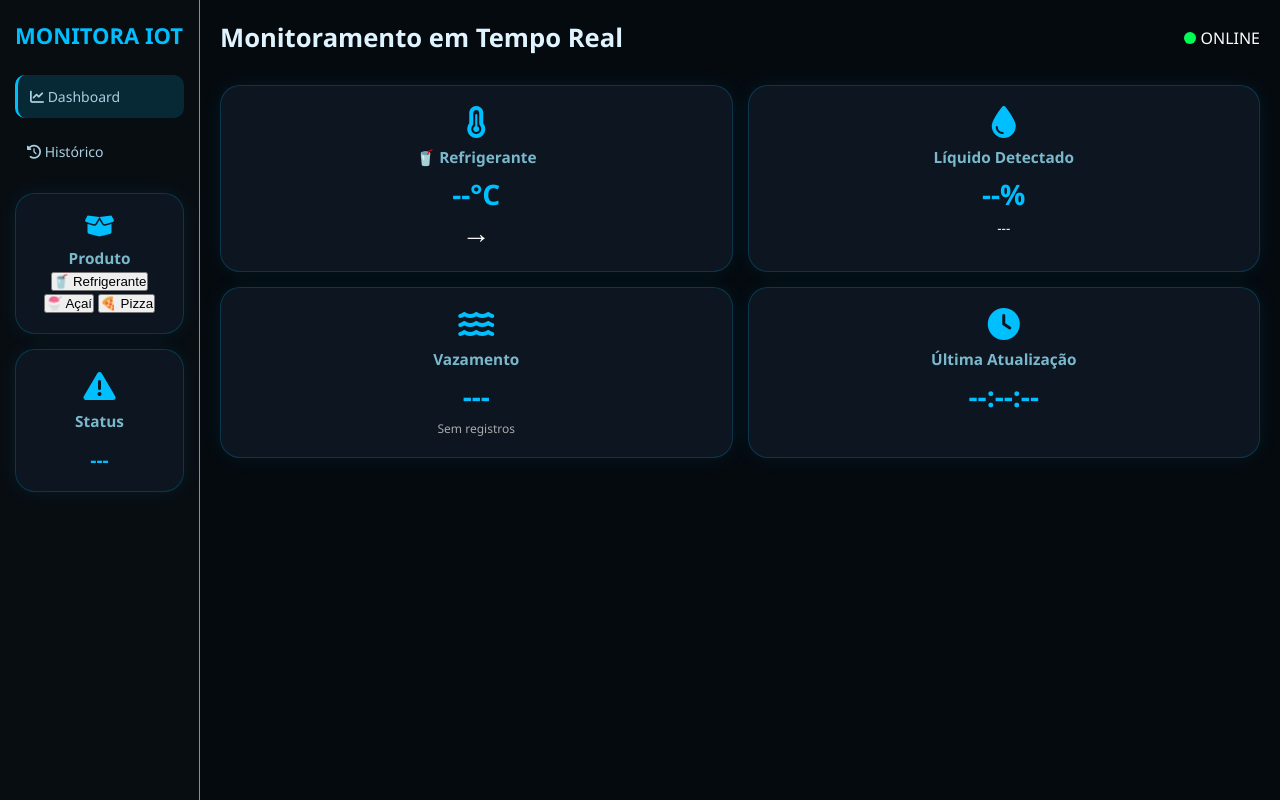
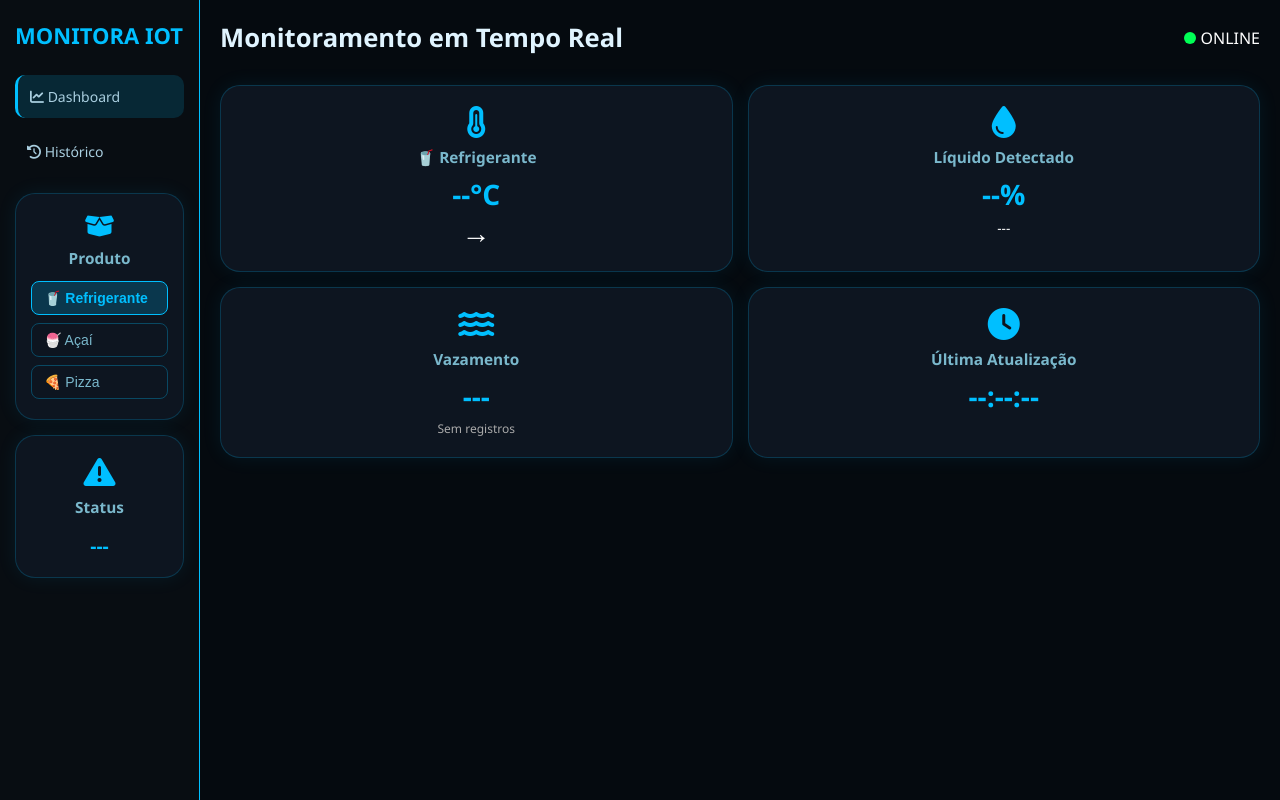
Before and after one commit to TH06A/monitorando-iot, a Flask app: page / in a window 1280 px wide. Run offline with Flask 3, Linux system fonts and the light colour scheme; data that the repository does not hold is empty; some libraries are stand-ins or nearby versions.

Commit message:
Add product button styles to style.css

```diff
--- a/static/style.css
+++ b/static/style.css
@@ -316,3 +316,37 @@ body{
         padding:35px;
     }
 }
+
+/* ── SELEÇÃO DE PRODUTO ───────────────── */
+
+.produto-btns {
+    display: flex;
+    flex-direction: column;
+    gap: 8px;
+    margin-top: 12px;
+}
+
+.btn-produto {
+    background: transparent;
+    border: 1px solid rgba(0,191,255,0.3);
+    border-radius: 8px;
+    color: #7ab8cc;
+    padding: 8px 12px;
+    cursor: pointer;
+    font-size: clamp(12px, 1.1vw, 14px);
+    transition: .3s;
+    text-align: left;
+}
+
+.btn-produto:hover {
+    background: rgba(0,191,255,0.15);
+    color: #00bfff;
+    border-color: #00bfff;
+}
+
+.btn-produto.ativo {
+    background: rgba(0,191,255,0.2);
+    color: #00bfff;
+    border-color: #00bfff;
+    font-weight: bold;
+}
```
